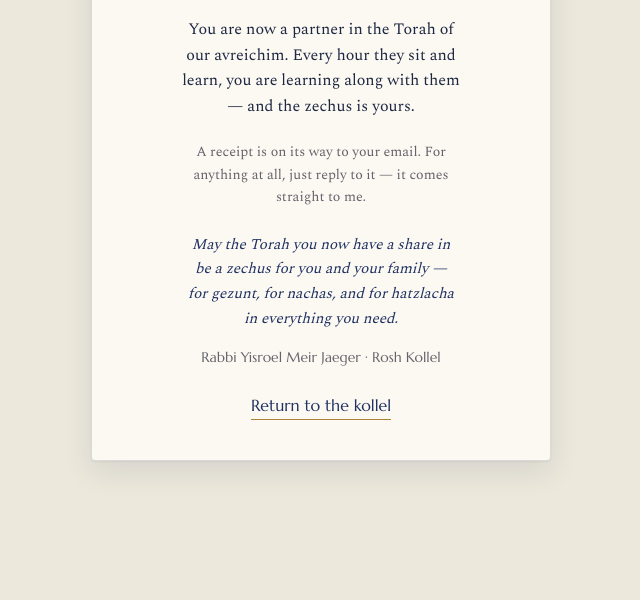
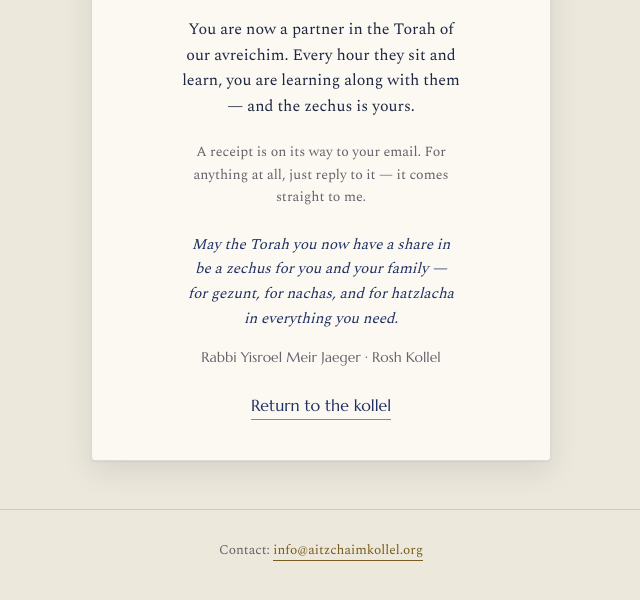
Before and after one commit to 7667456-spec/7667456-spec.github.io, a plain HTML site: page thank-you.html in a window 1280 px wide. Shown: the part 264-864 px from the top of the page, without its empty margins (319-959 px from the left). Before the commit the page ends 800 px from the top, so only its background shows below. Drawn offline with nearby package versions, Linux system fonts and the light colour scheme; a web font is replaced by a local one.

Commit message:
Add info@ contact line to footer

```diff
--- a/thank-you.html
+++ b/thank-you.html
@@ -27,7 +27,7 @@
 <style>
   :root{
     --ink:#1E2742;--bg:#ECE8DC;--surface:#FBF9F2;--pine:#1F3061;--pine-ink:#F3EFE2;
-    --gold:#A9833A;--gold-bright:#B89247;--muted:#64636B;--line:rgba(28,30,50,.14);
+    --gold:#A9833A;--gold-bright:#B89247;--gold-ink:#7A5C1E;--muted:#64636B;--line:rgba(28,30,50,.14);
     --shadow:0 1px 2px rgba(20,28,55,.06),0 10px 30px rgba(20,28,55,.1);
     --display:"Marcellus","Spectral",Georgia,serif;
     --hebrew:"Frank Ruhl Libre","Spectral",Georgia,serif;
@@ -35,7 +35,7 @@
   }
   @media (prefers-color-scheme:dark){:root{
     --ink:#E8E9F2;--bg:#0D1018;--surface:#171C29;--pine:#2C3F79;--pine-ink:#EEF0F8;
-    --gold:#C7A24E;--gold-bright:#D4B15E;--muted:#9598A8;--line:rgba(232,233,242,.15);
+    --gold:#C7A24E;--gold-bright:#D4B15E;--gold-ink:#C7A24E;--muted:#9598A8;--line:rgba(232,233,242,.15);
     --shadow:0 1px 2px rgba(0,0,0,.4),0 12px 34px rgba(0,0,0,.45);color-scheme:dark;
   }}
   *{box-sizing:border-box}
@@ -64,6 +64,13 @@
   .bracha{font-style:italic;color:var(--pine);font-size:15px;line-height:1.65;margin:24px auto 0;max-width:36ch}
   @media (prefers-color-scheme:dark){.bracha{color:var(--gold-bright)}}
   .signature{font-family:var(--display);font-size:14px;color:var(--muted);margin:16px 0 0;line-height:1.4}
+  .inner{max-width:620px;margin:0 auto;padding-left:max(20px,env(safe-area-inset-left,0px));padding-right:max(20px,env(safe-area-inset-right,0px))}
+  footer{border-top:1px solid var(--line);padding-block:30px 40px;text-align:center}
+  footer .contact{margin:0;font-size:13.5px;color:var(--muted)}
+  footer .locs + .contact{margin-top:16px}
+  footer .contact a{color:var(--gold-ink);text-decoration:none;border-bottom:1px solid var(--gold-ink)}
+  footer .contact a:hover{color:var(--gold);border-bottom-color:var(--gold)}
+  footer .contact a:focus-visible{outline:2px solid var(--gold);outline-offset:2px}
 </style>
 <link rel="preconnect" href="https://fonts.gstatic.com" crossorigin>
 <link rel="stylesheet" href="https://fonts.googleapis.com/css2?family=Marcellus&family=Spectral:wght@400;500&family=Frank+Ruhl+Libre:wght@500&display=swap">
@@ -92,6 +99,12 @@
     <a class="back" id="backLink" href="#">Return to the kollel</a>
   </div>
 </div>
+
+<footer>
+  <div class="inner">
+    <p class="contact">Contact: <a href="mailto:info@aitzchaimkollel.org">info@aitzchaimkollel.org</a></p>
+  </div>
+</footer>
 
 <script>
   /* ============================================================
```
Also changed, not shown: index.html (+6 -0 lines).
